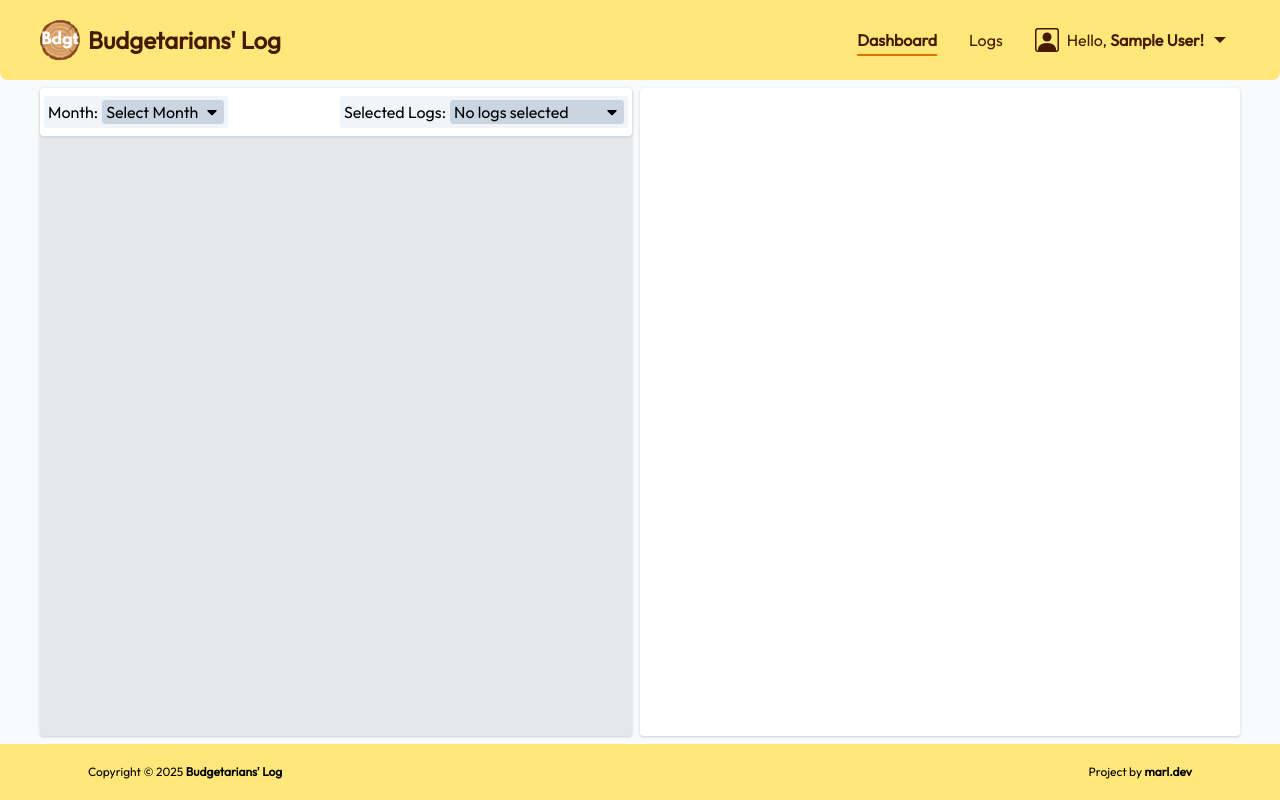
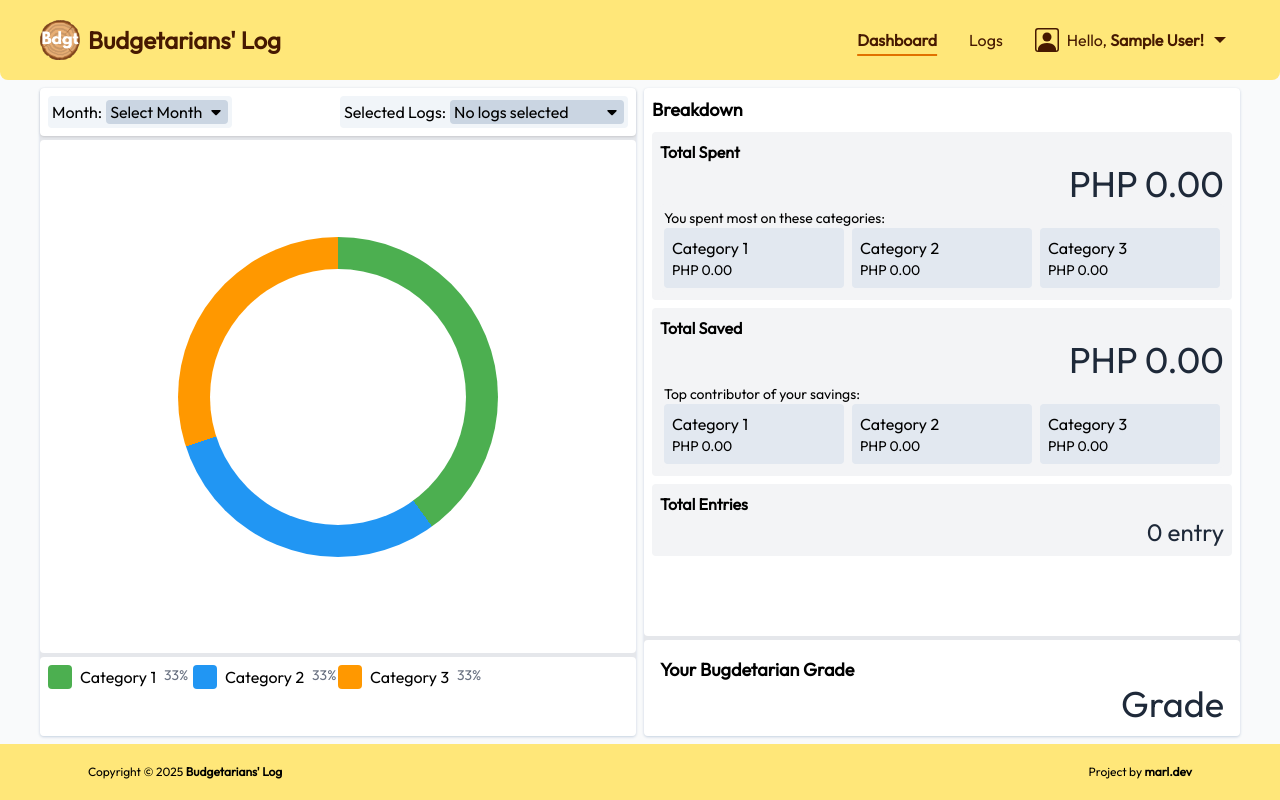
Before and after one commit to marlmunar/budget-tracker, a React (Vite) app in the folder frontend/: page /dashboard in a window 1280 px wide. Built offline with nearby package versions, Linux system fonts and the light colour scheme; sample sign-in values are in the browser's storage.

Commit message:
Added the dahsboard UI

```diff
--- a/frontend/src/pages/Dashboard.jsx
+++ b/frontend/src/pages/Dashboard.jsx
@@ -61,10 +61,10 @@ const Dashboard = () => {
       <title>Budgetarians' Log - Dashboard</title>
       <main className="h-full flex gap-2">
         <section
-          className="w-full h-full rounded
+          className="w-full h-full rounded flex flex-col gap-1
          bg-gray-200 shadow shadow-slate-300"
         >
-          <div className="flex justify-between p-1 py-2 shadow rounded bg-white shadow-slate-300">
+          <div className="flex justify-between p-2 shadow rounded bg-white">
             <div className="max-h-8 flex gap-1 w-[11.5rem] p-1 bg-slate-100 rounded">
               <p>Month:</p>
               <div className="bg-slate-300 w-full px-1 rounded relative">
@@ -176,12 +176,95 @@ const Dashboard = () => {
               </div>
             </div>
           </div>
-          <div className=""></div>
+          <div className="bg-white p-4 h-full w-full rounded flex justify-center items-center">
+            <div className="bg-[conic-gradient(#4caf50_0%_40%,#2196f3_40%_70%,#ff9800_70%_100%)] w-[20rem] h-[20rem] rounded-full flex justify-center items-center">
+              <div className="bg-white w-[16rem] h-[16rem] rounded-full"></div>
+            </div>
+          </div>
+          <div className="bg-white h-24 w-full rounded p-2 grid grid-rows-2 grid-cols-4">
+            <div className="flex gap-2">
+              <div className="h-6 w-6 rounded bg-[#4caf50]"></div>
+              <span>Category 1</span>
+              <span className="text-sm text-gray-500">33%</span>
+            </div>
+            <div className="flex gap-2">
+              <div className="h-6 w-6 rounded bg-[#2196f3]"></div>
+              <span>Category 2</span>
+              <span className="text-sm text-gray-500">33%</span>
+            </div>
+            <div className="flex gap-2">
+              <div className="h-6 w-6 rounded bg-[#ff9800]"></div>
+              <span>Category 3</span>
+              <span className="text-sm text-gray-500">33%</span>
+            </div>
+          </div>
         </section>
         <section
-          className="w-full h-full flex justify-between p-2 rounded
-         bg-white shadow shadow-slate-300"
-        ></section>
+          className="w-full h-full rounded flex flex-col gap-1
+         bg-gray-200 shadow shadow-slate-300"
+        >
+          <div className="bg-white h-full w-full rounded p-2 flex flex-col gap-2">
+            <h3 className="text-lg font-semibold">Breakdown</h3>
+            <div className="bg-gray-100 rounded p-2">
+              <div>
+                <p className="font-semibold">Total Spent</p>
+                <p className="text-4xl text-right text-gray-800">PHP 0.00</p>
+              </div>
+
+              <div className="bg-gray-100 rounded p-1">
+                <p className="text-sm">You spent most on these categories:</p>
+                <div className="flex *:bg-slate-200 *:p-2 gap-2 *:w-full *:rounded">
+                  <div className="flex flex-col">
+                    <span>Category 1</span>
+                    <span className="text-sm">PHP 0.00</span>
+                  </div>
+                  <div className="flex flex-col">
+                    <span>Category 2</span>
+                    <span className="text-sm">PHP 0.00</span>
+                  </div>
+                  <div className="flex flex-col">
+                    <span>Category 3</span>
+                    <span className="text-sm">PHP 0.00</span>
+                  </div>
+                </div>
+              </div>
+            </div>
+
+            <div className="bg-gray-100 rounded p-2">
+              <div>
+                <p className="font-semibold">Total Saved</p>
+                <p className="text-4xl text-right text-gray-800">PHP 0.00</p>
+              </div>
+
+              <div className="bg-gray-100 rounded p-1">
+                <p className="text-sm">Top contributor of your savings:</p>
+                <div className="flex *:bg-slate-200 *:p-2 gap-2 *:w-full *:rounded">
+                  <div className="flex flex-col">
+                    <span>Category 1</span>
+                    <span className="text-sm">PHP 0.00</span>
+                  </div>
+                  <div className="flex flex-col">
+                    <span>Category 2</span>
+                    <span className="text-sm">PHP 0.00</span>
+                  </div>
+                  <div className="flex flex-col">
+                    <span>Category 3</span>
+                    <span className="text-sm">PHP 0.00</span>
+                  </div>
+                </div>
+              </div>
+            </div>
+
+            <div className="bg-gray-100 rounded p-2">
+              <p className="font-semibold">Total Entries</p>
+              <p className="text-2xl text-right text-gray-800">0 entry</p>
+            </div>
+          </div>
+          <div className="bg-white h-24 w-full rounded p-4 flex flex-col justify-between">
+            <h3 className="text-lg font-semibold">Your Bugdetarian Grade</h3>
+            <p className="text-4xl self-end text-gray-800">Grade</p>
+          </div>
+        </section>
       </main>
     </>
   );
```
